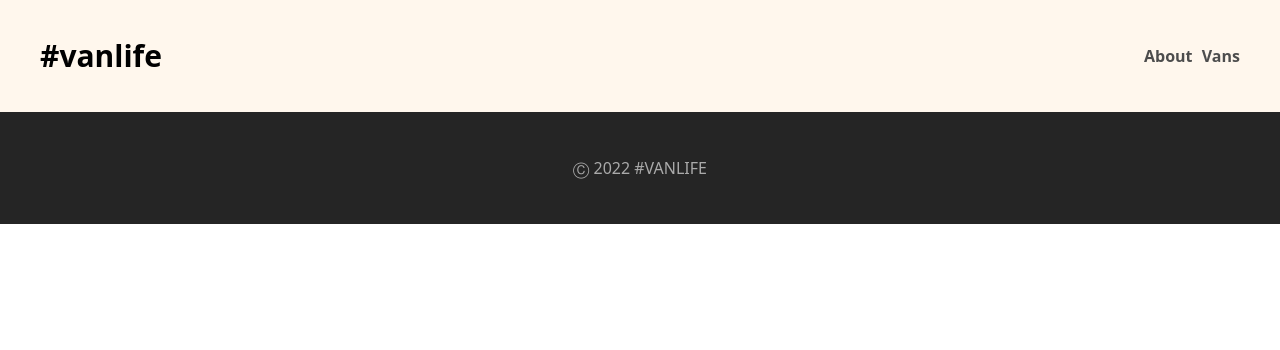
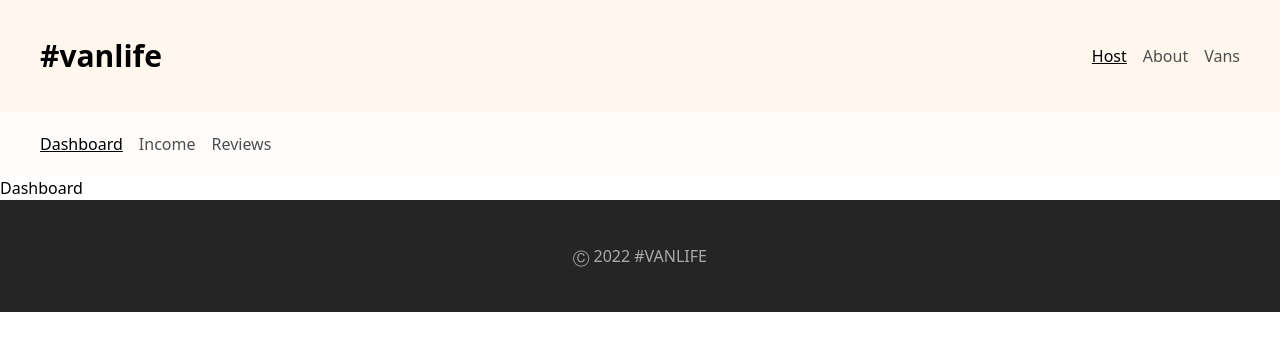
Before and after one commit to sahitmandapati/Automobile-Frontend, a React (Vite) app: page /host in a window 1280 px wide. Shown: the top 350 px of the page. Built offline with nearby package versions, Linux system fonts and the light colour scheme; what miragejs would draw is missing.

Commit message:
style navigation bar and change layout and add navigation to host page

```diff
--- a/src/App.jsx
+++ b/src/App.jsx
@@ -1,12 +1,16 @@
 import './App.css'
+import { BrowserRouter, Routes, Route } from 'react-router-dom'
+import Layout from './components/Layout'
+
 import Home from './components/Home'
-import { BrowserRouter, Routes, Route } from 'react-router-dom'
-
-import Header from './components/Header'
-import Footer from './components/Footer'
 import About from './components/About'
 import Vans from './components/Vans'
 import VansDetails from './components/VansDetails'
+
+import HostNavigation from './components/Host/HostNavigation'
+import Dashboard from './components/Host/Dashboard'
+import Reviews from './components/Host/Reviews'
+import Income from './components/Host/Income'
 
 import "../server"
 
@@ -14,14 +18,19 @@ function App() {
 
   return (
     <BrowserRouter>
-      <Header />
       <Routes>
-        <Route path='/' element={<Home />} />
-        <Route path='/about' element={<About />} />
-        <Route path='/vans' element={<Vans />} />
-        <Route path='/vans/:id' element={<VansDetails />} />
+        <Route element={<Layout />}>
+          <Route index element={<Home />} />
+          <Route path='about' element={<About />} />
+          <Route path='vans' element={<Vans />} />
+          <Route path='vans/:id' element={<VansDetails />} />
+          <Route path='host' element={<HostNavigation />}>
+            <Route index element={< Dashboard />} />
+            <Route path='income' element={<Income />} />
+            <Route path='reviews' element={<Reviews />} />
+          </Route>
+        </Route>
       </Routes>
-      <Footer />
     </BrowserRouter>
   )
 }
--- a/src/components/Header.jsx
+++ b/src/components/Header.jsx
@@ -1,16 +1,27 @@
 import React from 'react';
-import { Link } from 'react-router-dom';
+import { Link, useLocation } from 'react-router-dom';
 
 const Header = () => {
+    const location = useLocation();
+    const currentPath = location.pathname;
+
     return (
         <div id="header" className='flex justify-between items-center px-10 h-28 bg-[#FFF7ED]'>
             <div className="logo text-3xl font-extrabold"><Link to='/'>#vanlife</Link></div>
             <nav className="navigation">
-                <ul className='flex text-[#4D4D4D] font-semibold w-24 justify-between'>
-                    <li><Link to='/about'>About</Link> </li>
-                    <li><Link to='/vans'>Vans</Link></li>
+                <ul className="flex text-[#4D4D4D] font-semibold space-x-4">
+                    <li>
+                        <Link to='/host' className={`inline-block font-medium hover:text-gray-900 focus:outline-none focus:text-gray-900 transition duration-150 ease-in-out ${currentPath.startsWith('/host') ? 'text-black underline' : ''}`}>Host</Link>
+                    </li>
+                    <li>
+                        <Link to='/about' className={`inline-block font-medium hover:text-gray-900 focus:outline-none focus:text-gray-900 transition duration-150 ease-in-out ${currentPath.startsWith('/about') ? 'text-black underline' : ''}`}>About</Link>
+                    </li>
+                    <li>
+                        <Link to='/vans' className={`inline-block font-medium hover:text-gray-900 focus:outline-none focus:text-gray-900 transition duration-150 ease-in-out ${currentPath.startsWith('/vans') ? 'text-black underline' : ''}`}>Vans</Link>
+                    </li>
                 </ul>
             </nav>
+
         </div>
     );
 }
--- /dev/null
+++ b/src/components/Host/Dashboard.jsx
@@ -0,0 +1,9 @@
+import React from 'react'
+
+function Dashboard() {
+  return (
+    <div>Dashboard</div>
+  )
+}
+
+export default Dashboard
--- /dev/null
+++ b/src/components/Host/HostNavigation.jsx
@@ -0,0 +1,22 @@
+import React from 'react';
+import { Link, Outlet , useLocation } from 'react-router-dom';
+
+const HostNavigation = () => {
+    const location = useLocation();
+    const currentPath = location.pathname;
+
+    return (
+        <div>
+            <nav className="host-nav px-10 py-5 bg-[#fffdfb]">
+                <ul className='flex text-[#4D4D4D] font-semibold space-x-4'>
+                    <li><Link className={`inline-block font-medium hover:text-gray-900 focus:outline-none focus:text-gray-900 transition duration-150 ease-in-out ${currentPath == '/host' ? 'text-black underline' : ''}`} to='/host'>Dashboard</Link> </li>
+                    <li><Link className={`inline-block font-medium hover:text-gray-900 focus:outline-none focus:text-gray-900 transition duration-150 ease-in-out ${currentPath == '/host/income' ? 'text-black underline' : ''}`} to='/host/income'>Income</Link> </li>
+                    <li><Link className={`inline-block font-medium hover:text-gray-900 focus:outline-none focus:text-gray-900 transition duration-150 ease-in-out ${currentPath == '/host/reviews' ? 'text-black underline' : ''}`} to='/host/reviews'>Reviews</Link></li>
+                </ul>
+            </nav>
+            <Outlet />
+        </div>
+    );
+}
+
+export default HostNavigation;
--- /dev/null
+++ b/src/components/Host/Income.jsx
@@ -0,0 +1,11 @@
+import React from 'react';
+
+const Income = () => {
+    return (
+        <div>
+            Income
+        </div>
+    );
+}
+
+export default Income;
--- /dev/null
+++ b/src/components/Host/Reviews.jsx
@@ -0,0 +1,9 @@
+import React from 'react'
+
+function Reviews() {
+  return (
+    <div>Reviews</div>
+  )
+}
+
+export default Reviews
--- /dev/null
+++ b/src/components/Layout.jsx
@@ -0,0 +1,16 @@
+import React from 'react'
+import { Outlet } from 'react-router-dom'
+import Header from './Header'
+import Footer from './Footer'
+
+function Layout() {
+    return (
+        <>
+            <Header />
+            <Outlet />
+            <Footer />
+        </>
+    )
+}
+
+export default Layout
```
